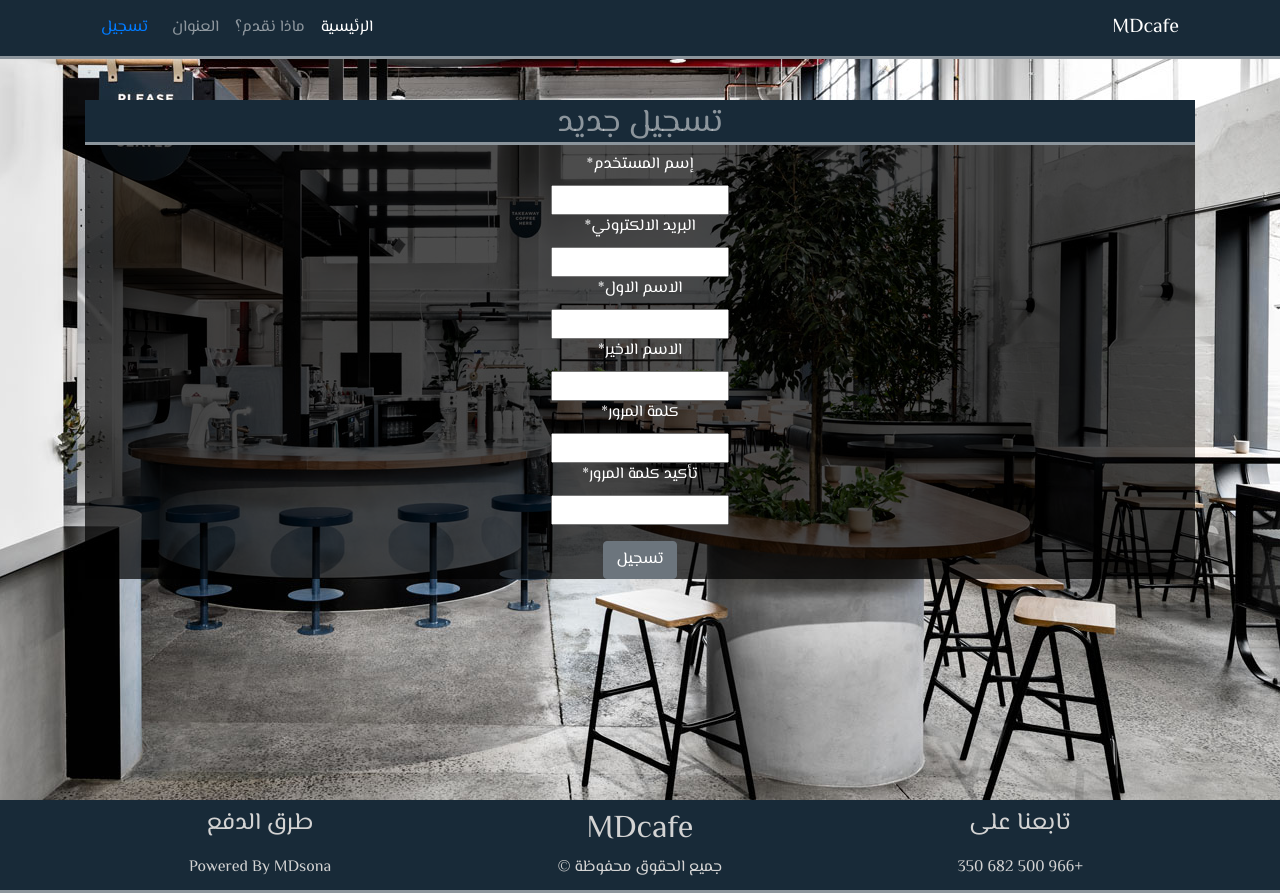
After one commit to MDsona/cafesite, a Django app: page /register/ in a window 1280 px wide. The commit adds this page. Run offline with Django 3.2, Linux system fonts and the light colour scheme; some libraries are stand-ins or nearby versions.

Commit message:
basic register page

```diff
--- a/src/cafesite/settings.py
+++ b/src/cafesite/settings.py
@@ -39,6 +39,7 @@ INSTALLED_APPS = [
     'django.contrib.staticfiles',
     'menu',                         # 1a
     'user',
+    'crispy_forms',
 ]
 
 MIDDLEWARE = [
--- a/src/cafesite/urls.py
+++ b/src/cafesite/urls.py
@@ -19,4 +19,5 @@ from django.urls import path, include
 urlpatterns = [
     path('admin/', admin.site.urls),
     path('', include('menu.url')),          # 1d
+    path('', include('user.url')),          # 15d
 ]
--- a/src/menu/templates/menu/base.html
+++ b/src/menu/templates/menu/base.html
@@ -54,7 +54,7 @@
               </li>
             </ul>
             <div class="">
-                  <a class="nav-link" href="{% url 'for_reser_url' %}">للحجز</a>
+                  <a class="nav-link" href="{% url 'register_url' %}">تسجيل</a>
             </div>
           </div>
       </div>
--- /dev/null
+++ b/src/user/forms.py
@@ -0,0 +1,14 @@
+from django import forms                                    # 15a
+from django.contrib.auth.models import User
+
+class NewUserForm(forms.ModelForm):                         # 15a
+    username = forms.CharField(label='إسم المستخدم', max_length=30)
+    email = forms.EmailField(label='البريد الالكتروني')
+    first_name = forms.CharField(label='الاسم الاول')
+    last_name = forms.CharField(label='الاسم الاخير')
+    password1 = forms.CharField(label='كلمة المرور', widget=forms.PasswordInput(), min_length=8)
+    password2 = forms.CharField(label='تأكيد كلمة المرور', widget=forms.PasswordInput(), min_length=8)
+
+    class Meta:                                             # 15a
+        model = User
+        fields = ('username', 'email', 'first_name', 'last_name', 'password1', 'password2')
--- /dev/null
+++ b/src/user/templates/user/register.html
@@ -0,0 +1,21 @@
+
+{% extends 'menu/base.html' %}          <!--a-->
+{% load static %}
+{% load crispy_forms_tags %}
+
+{% block content %}
+
+<div class="main_menu text-center">         <!--a-->
+    <div class="filter">
+        <h2 class="pt-1">تسجيل جديد <i class="fas fa-utensils"></i></h2>
+
+    <form method="POST">
+        {% csrf_token %}
+
+        {{form|crispy}}
+        <input class="btn btn-secondary mt-3" type="submit" value="تسجيل">
+    </form>
+    </div>
+</div>
+
+{% endblock content %}
--- a/src/user/views.py
+++ b/src/user/views.py
@@ -1,3 +1,12 @@
 from django.shortcuts import render
 
+from .forms import NewUserForm                              # 15b
+
 # Create your views here.
+
+def register(request):                                      # 15b
+    form = NewUserForm()
+
+    return render(request, 'user/register.html', {          # 15b
+        'form': form,
+    })
```
Also changed, not shown: src/user/url.py (added, +7 -0 lines).
